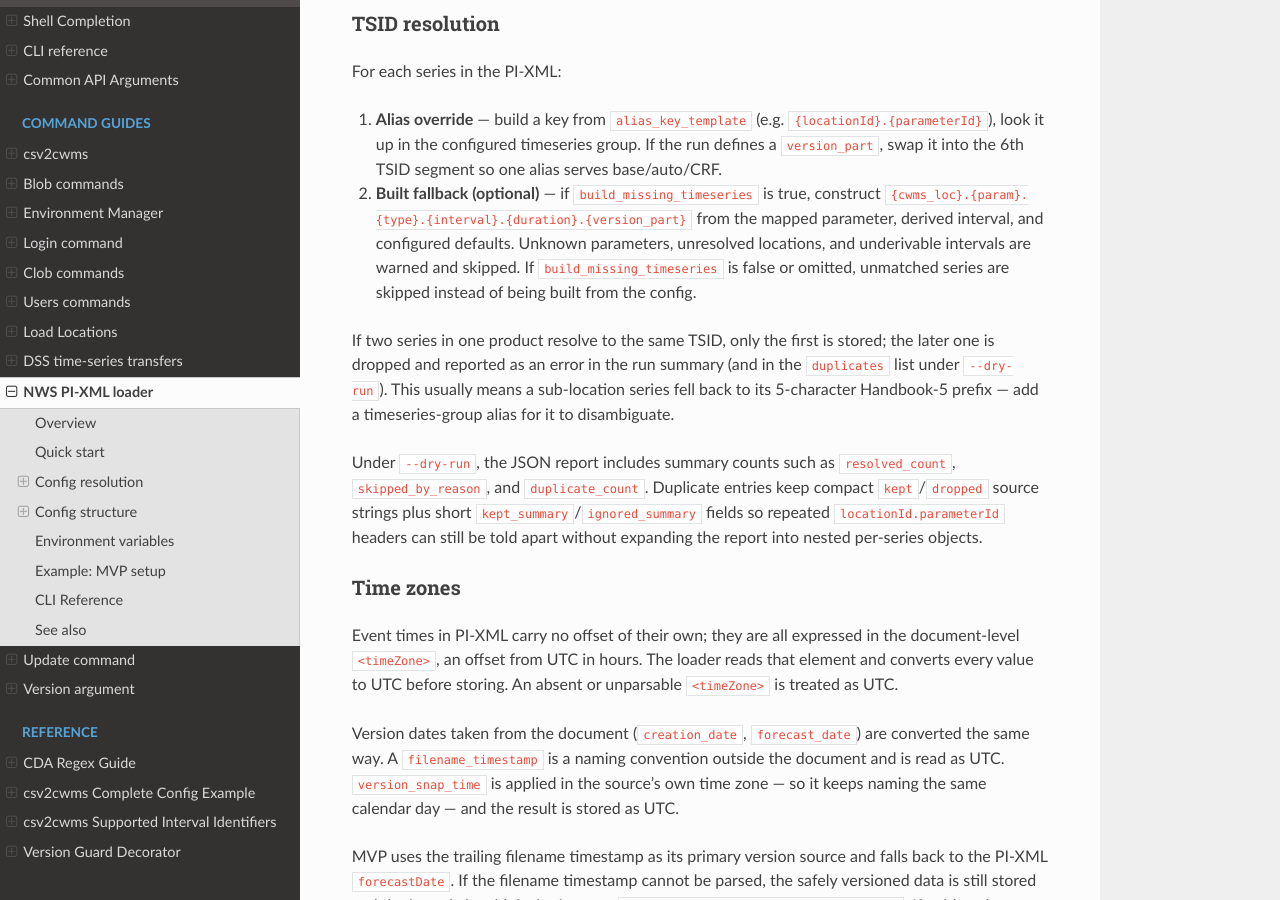
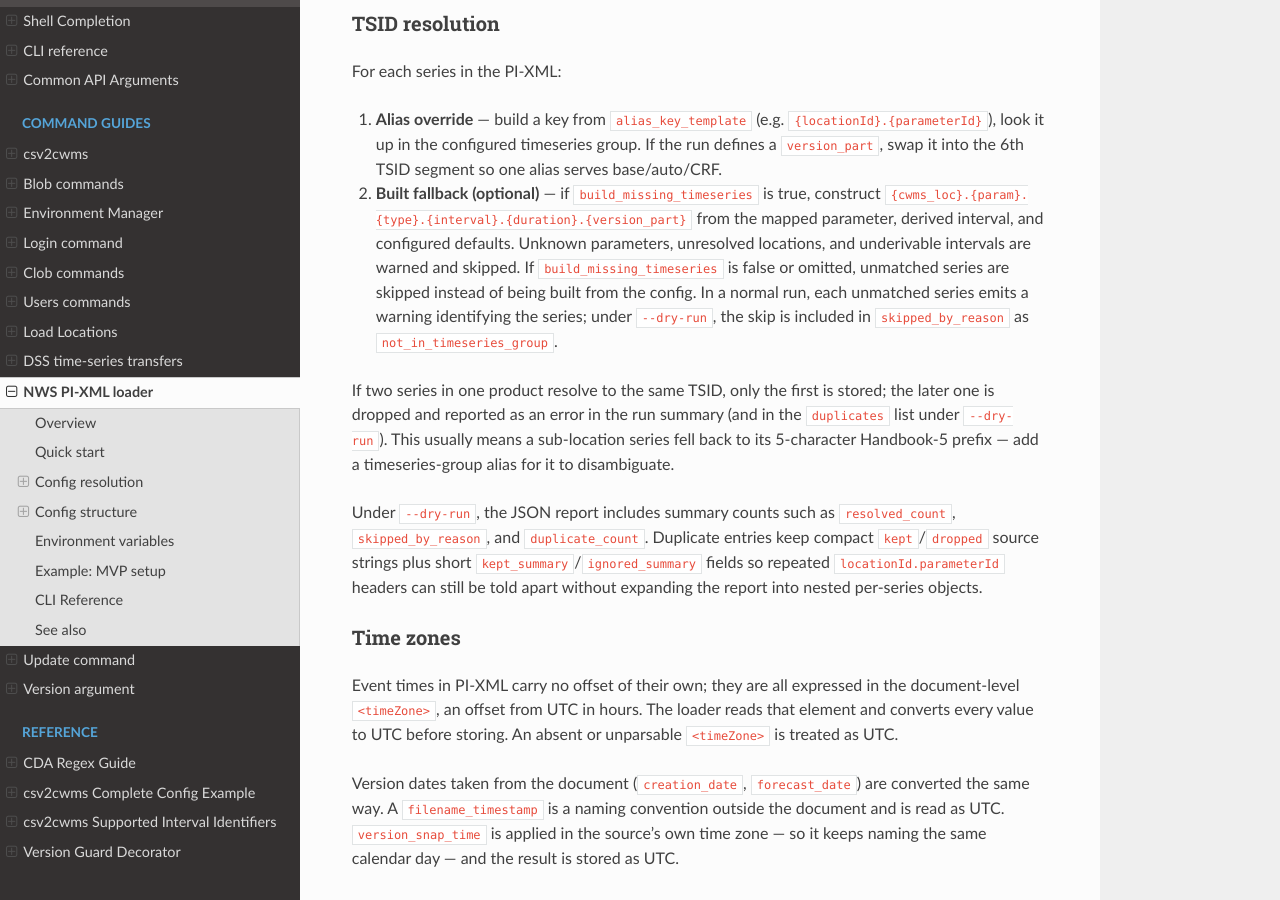
Before and after one commit to HydrologicEngineeringCenter/cwms-cli, a Sphinx documentation site: the page built from docs/cli/nws_pixml.rst, in a window 1280 px wide and 900 px high, scrolled down 2974 px. Built offline with Sphinx 7.4.7 and the Read the Docs theme 3.1.0, drawn with Linux system fonts in a browser that asks for light colours.

Commit message:
Clarified that unmatched series emit a warning when skipped during a normal run, and are reported under not_in_timeseries_group during a dry run.

```diff
--- a/docs/cli/nws_pixml.rst
+++ b/docs/cli/nws_pixml.rst
@@ -154,7 +154,10 @@ For each series in the PI-XML:
    the mapped parameter, derived interval, and configured defaults.
    Unknown parameters, unresolved locations, and underivable intervals are
    warned and skipped.  If ``build_missing_timeseries`` is false or omitted,
-   unmatched series are skipped instead of being built from the config.
+   unmatched series are skipped instead of being built from the config. In a
+   normal run, each unmatched series emits a warning identifying the series;
+   under ``--dry-run``, the skip is included in ``skipped_by_reason`` as
+   ``not_in_timeseries_group``.
 
 If two series in one product resolve to the same TSID, only the first is
 stored; the later one is dropped and reported as an error in the run summary
```
Also changed, not shown: 1 other file.
